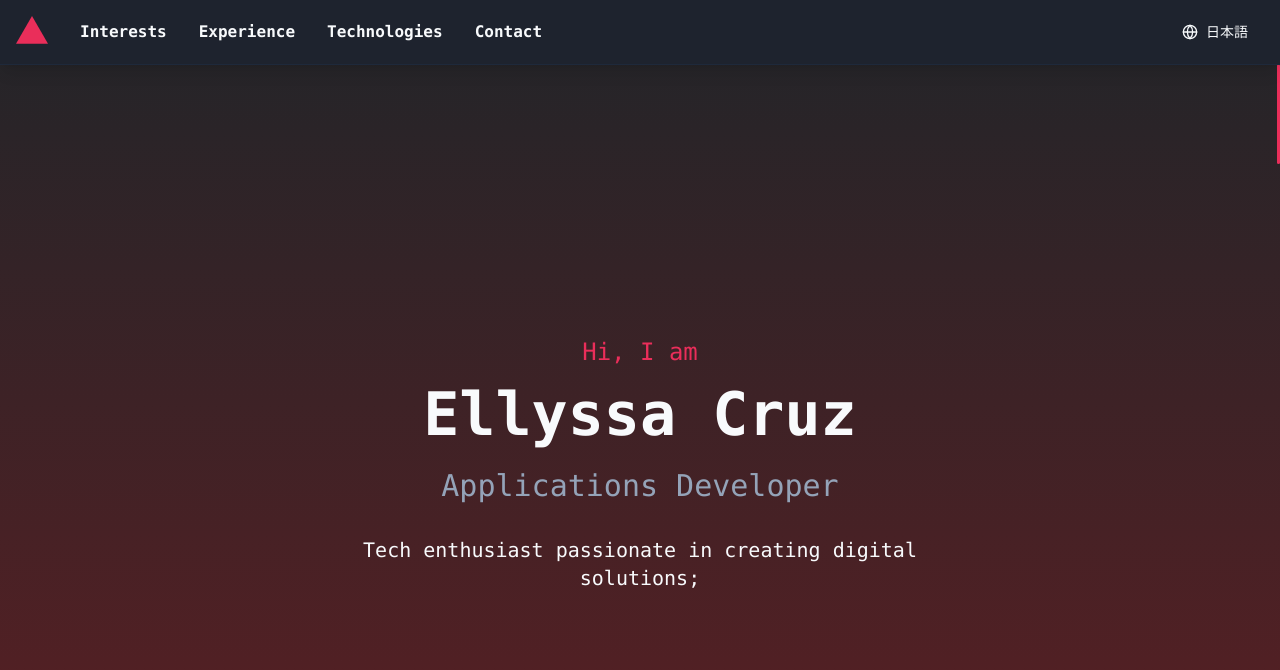
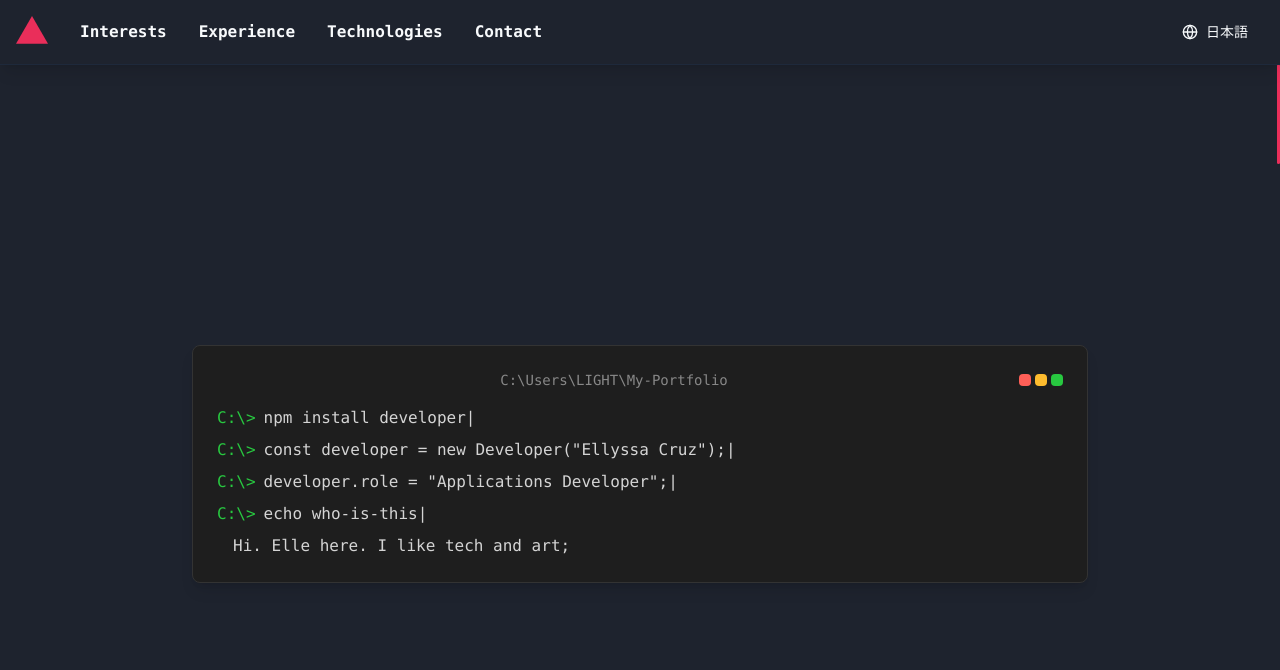
Before and after one commit to ellyssagpcruz/ecportfolio, a React (Vite) app: page / in a window 1280 px wide. Shown: the top 670 px of the page. Built offline with nearby package versions, Linux system fonts and the light colour scheme.

Commit message:
Remake Hero and Technologies section

```diff
--- a/package.json
+++ b/package.json
@@ -36,7 +36,7 @@
     "@radix-ui/react-toast": "^1.2.2",
     "@radix-ui/react-toggle": "^1.1.0",
     "@radix-ui/react-toggle-group": "^1.1.0",
-    "@radix-ui/react-tooltip": "^1.1.3",
+    "@radix-ui/react-tooltip": "^1.1.8",
     "@tanstack/react-query": "^5.60.5",
     "class-variance-authority": "^0.7.0",
     "clsx": "^2.1.1",
@@ -52,6 +52,7 @@
     "react-i18next": "^15.4.1",
     "react-icons": "^5.5.0",
     "react-resizable-panels": "^2.1.4",
+    "react-type-animation": "^3.2.0",
     "recharts": "^2.13.0",
     "swiper": "^11.2.6",
     "tailwind-merge": "^2.5.4",
--- a/src/components/sections/Hero.tsx
+++ b/src/components/sections/Hero.tsx
@@ -1,5 +1,7 @@
 import { useTranslation } from 'react-i18next';
 import { motion } from 'framer-motion';
+import { TypeAnimation } from 'react-type-animation';
+import { Terminal, Code2, ChevronRight } from 'lucide-react';
 
 const Hero = () => {
   const { t } = useTranslation();
@@ -9,44 +11,92 @@ const Hero = () => {
       initial={{ opacity: 0, y: 20 }}
       animate={{ opacity: 1, y: 0 }}
       transition={{ duration: 0.8 }}
-      className="min-h-screen flex items-center justify-center text-center px-4"
+      className="min-h-screen flex items-center justify-center text-center px-4 bg-background"
     >
-      <div>
-        <motion.h2
-          initial={{ opacity: 0 }}
-          animate={{ opacity: 1 }}
-          transition={{ delay: 0.2 }}
-          className="text-xl md:text-2xl text-primary mb-4"
-        >
-          {t('hero.greeting')}
-        </motion.h2>
+      <div className="w-full max-w-4xl">
+        {/* Windows Terminal-like container */}
+        <div className="bg-[#1e1e1e] rounded-lg p-6 shadow-lg border border-[#333]">
+          {/* Windows Terminal header */}
+          <div className="flex items-center gap-2 mb-4">
+            <div className="flex-1 text-sm text-[#888]">
+              C:\Users\LIGHT\My-Portfolio
+            </div>
+            <div className="flex gap-1">
+              <div className="w-3 h-3 rounded-sm bg-[#ff5f57]" />
+              <div className="w-3 h-3 rounded-sm bg-[#febc2e]" />
+              <div className="w-3 h-3 rounded-sm bg-[#28c840]" />
+            </div>
+          </div>
 
-        <motion.h1
-          initial={{ opacity: 0 }}
-          animate={{ opacity: 1 }}
-          transition={{ delay: 0.4 }}
-          className="text-4xl md:text-6xl font-bold mb-6"
-        >
-          {t('hero.name')}
-        </motion.h1>
+          {/* Terminal content */}
+          <div className="font-mono text-left">
+            <div className="flex items-center gap-2 mb-2">
+              <span className="text-[#28c840]">C:\{'>'}</span>
+              <TypeAnimation
+                sequence={[
+                  'npm install developer',
+                  1000,
+                ]}
+                wrapper="span"
+                speed={50}
+                className="text-[#d4d4d4]"
+              />
+            </div>
 
-        <motion.h3
-          initial={{ opacity: 0 }}
-          animate={{ opacity: 1 }}
-          transition={{ delay: 0.6 }}
-          className="text-2xl md:text-3xl text-muted-foreground mb-8"
-        >
-          {t('hero.role')}
-        </motion.h3>
+            <div className="flex items-center gap-2 mb-2">
+              <span className="text-[#28c840]">C:\{'>'}</span>
+              <TypeAnimation
+                sequence={[
+                  '',
+                  1000,
+                  'const developer = new Developer("Ellyssa Cruz");',
+                  1000,
+                ]}
+                wrapper="span"
+                speed={50}
+                className="text-[#d4d4d4]"
+              />
+            </div>
 
-        <motion.p
-          initial={{ opacity: 0 }}
-          animate={{ opacity: 1 }}
-          transition={{ delay: 0.8 }}
-          className="text-lg md:text-xl max-w-2xl mx-auto"
-        >
-          {t('hero.description')}
-        </motion.p>
+            <div className="flex items-center gap-2 mb-2">
+              <span className="text-[#28c840]">C:\{'>'}</span>
+              <TypeAnimation
+                sequence={[
+                  '',
+                  2000,
+                  'developer.role = "Applications Developer";',
+                  1000,
+                ]}
+                wrapper="span"
+                speed={50}
+                className="text-[#d4d4d4]"
+              />
+            </div>
+
+            <div className="flex items-center gap-2">
+              <span className="text-[#28c840]">C:\{'>'}</span>
+              <TypeAnimation
+                sequence={[
+                  '',
+                  3000,
+                  'echo who-is-this',
+                  1000,
+                ]}
+                wrapper="span"
+                speed={50}
+                className="text-[#d4d4d4]"
+              />
+            </div>
+            <motion.div
+              initial={{ opacity: 0 }}
+              animate={{ opacity: 1 }}
+              transition={{ delay: 4 }}
+              className="ml-4 mt-2 text-[#d4d4d4]"
+            >
+              Hi. Elle here. I like tech and art;
+            </motion.div>
+          </div>
+        </div>
       </div>
     </motion.section>
   );
--- a/src/components/sections/Technologies.tsx
+++ b/src/components/sections/Technologies.tsx
@@ -1,9 +1,12 @@
 import { useTranslation } from 'react-i18next';
 import { motion } from 'framer-motion';
 import { TECHNOLOGIES } from '../../lib/constants';
-import { Swiper, SwiperSlide } from 'swiper/react';
-import { Autoplay } from 'swiper/modules';
-import '../../assets/css/swiper.css';
+import {
+  Tooltip,
+  TooltipContent,
+  TooltipProvider,
+  TooltipTrigger,
+} from "../ui/tooltip";
 
 const Technologies = () => {
   const { t } = useTranslation();
@@ -27,28 +30,31 @@ const Technologies = () => {
               {t(`technologies.categories.${category}`)}
             </h3>
 
-            {/* Smooth Scrolling Carousel */}
-            <Swiper
-              modules={[Autoplay]}
-              slidesPerView={4} // Always show 4 icons
-              spaceBetween={20} // Proper spacing
-              loop={true} // Enable looping
-              autoplay={{
-                delay: 0, // No delay
-                disableOnInteraction: false, // Keeps running
-              }}
-              speed={3000} // Continuous speed
-              allowTouchMove={false} // Prevent dragging
-            >
+            {/* Grid of Icons with Tooltips */}
+            <div className="grid grid-cols-4 sm:grid-cols-6 md:grid-cols-8 lg:grid-cols-10 gap-2 max-w-3xl mx-auto">
               {items.map(({ name, icon: Icon }, idx) => (
-                <SwiperSlide key={idx}>
-                  <div className="flex flex-col items-center">
-                    <Icon className="h-12 w-12 text-muted-foreground" />
-                    <span className="mt-2 text-sm">{name}</span>
-                  </div>
-                </SwiperSlide>
+                <motion.div
+                  key={idx}
+                  initial={{ opacity: 0, scale: 0.8 }}
+                  whileInView={{ opacity: 1, scale: 1 }}
+                  viewport={{ once: true }}
+                  transition={{ delay: idx * 0.05 }}
+                >
+                  <TooltipProvider>
+                    <Tooltip>
+                      <TooltipTrigger asChild>
+                        <div className="flex items-center justify-center p-1.5 rounded-lg hover:bg-secondary/50 transition-colors">
+                          <Icon className="h-7 w-7 text-muted-foreground" />
+                        </div>
+                      </TooltipTrigger>
+                      <TooltipContent>
+                        <p>{name}</p>
+                      </TooltipContent>
+                    </Tooltip>
+                  </TooltipProvider>
+                </motion.div>
               ))}
-            </Swiper>
+            </div>
           </div>
         ))}
       </div>
--- /dev/null
+++ b/src/components/ui/tooltip.tsx
@@ -0,0 +1,30 @@
+"use client"
+
+import * as React from "react"
+import * as TooltipPrimitive from "@radix-ui/react-tooltip"
+
+import { cn } from "../../lib/utils"
+
+const TooltipProvider = TooltipPrimitive.Provider
+
+const Tooltip = TooltipPrimitive.Root
+
+const TooltipTrigger = TooltipPrimitive.Trigger
+
+const TooltipContent = React.forwardRef<
+  React.ElementRef<typeof TooltipPrimitive.Content>,
+  React.ComponentPropsWithoutRef<typeof TooltipPrimitive.Content>
+>(({ className, sideOffset = 4, ...props }, ref) => (
+  <TooltipPrimitive.Content
+    ref={ref}
+    sideOffset={sideOffset}
+    className={cn(
+      "z-50 overflow-hidden rounded-md border bg-popover px-3 py-1.5 text-sm text-popover-foreground shadow-md animate-in fade-in-0 zoom-in-95 data-[state=closed]:animate-out data-[state=closed]:fade-out-0 data-[state=closed]:zoom-out-95 data-[side=bottom]:slide-in-from-top-2 data-[side=left]:slide-in-from-right-2 data-[side=right]:slide-in-from-left-2 data-[side=top]:slide-in-from-bottom-2",
+      className
+    )}
+    {...props}
+  />
+))
+TooltipContent.displayName = TooltipPrimitive.Content.displayName
+
+export { Tooltip, TooltipTrigger, TooltipContent, TooltipProvider }
--- a/src/lib/constants.ts
+++ b/src/lib/constants.ts
@@ -1,11 +1,12 @@
 import { SiJavascript, SiTypescript, SiPython, SiPhp, SiDotnet, SiHuggingface, SiNodedotjs, SiReact, SiVuedotjs, SiVite, SiExpress, SiSpringboot, SiGit, SiPostman, SiVercel, SiRender, SiMongodb, SiSupabase, SiJupyter, SiBootstrap, SiTailwindcss, SiFigma, SiAdobexd, SiAdobephotoshop, SiCanva } from 'react-icons/si';
 import { FaJava, FaHtml5, FaCss3Alt, FaGitlab, FaProjectDiagram } from 'react-icons/fa';
 import { TbBrandCSharp, TbSql, TbBrandNextjs, TbBrandVscode } from 'react-icons/tb';
-import { FaC, FaGolang  } from 'react-icons/fa6';
+import { FaC } from 'react-icons/fa6';
 import { CgCPlusPlus } from 'react-icons/cg';
 import { GiTortoise } from 'react-icons/gi';
 import { DiVisualstudio } from 'react-icons/di';
 import { FiShare2 } from 'react-icons/fi';
+import { RiFileExcel2Fill } from 'react-icons/ri';
 
 export const TECHNOLOGIES = {
   languages: [
@@ -17,10 +18,10 @@ export const TECHNOLOGIES = {
     { name: 'Python', icon: SiPython },
     { name: 'Java', icon: FaJava },
     { name: 'PHP', icon: SiPhp },
-    { name: 'Go', icon: FaGolang },
     { name: 'HTML', icon: FaHtml5 },
     { name: 'CSS', icon: FaCss3Alt },
-    { name: 'SQL', icon: TbSql }
+    { name: 'SQL', icon: TbSql },
+    { name: 'VBA', icon: RiFileExcel2Fill }
   ],
   development: [
     { name: '.NET', icon: SiDotnet },
```
Also changed, not shown: 1 other file (tests, documents, lock files or other folders).
